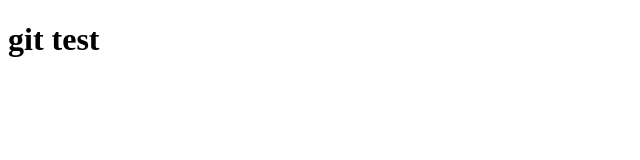
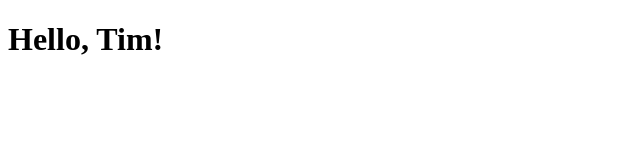
Before and after one commit to timdodd73/Landie, a plain HTML site: page index.html in a window 1280 px wide. Shown: the whole page, without its empty margins (0-640 px from the left). Drawn offline with Linux system fonts and the light colour scheme.

Commit message:
Hello, Tim!

```diff
--- a/index.html
+++ b/index.html
@@ -6,6 +6,6 @@
     <title>Landie</title>
 </head>
 <body>
-    <h1>git test</h1>
+    <h1>Hello, Tim!</h1>
 </body>
 </html>
```
